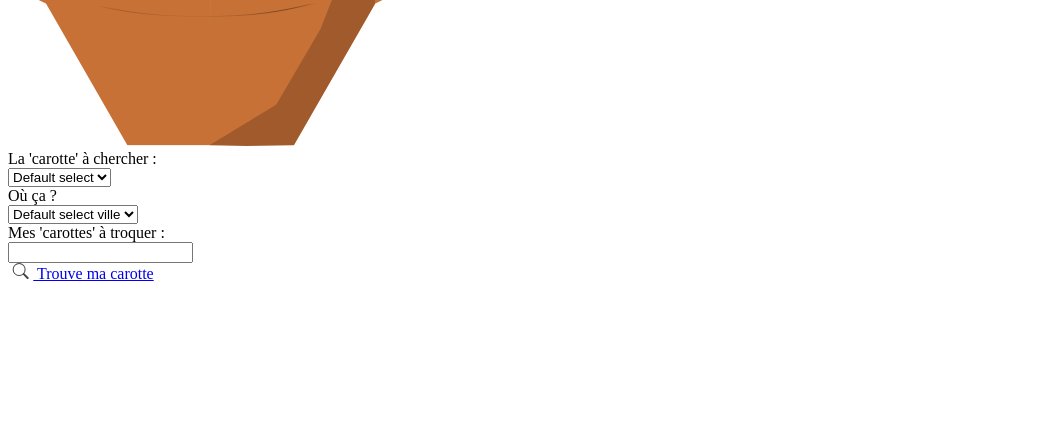
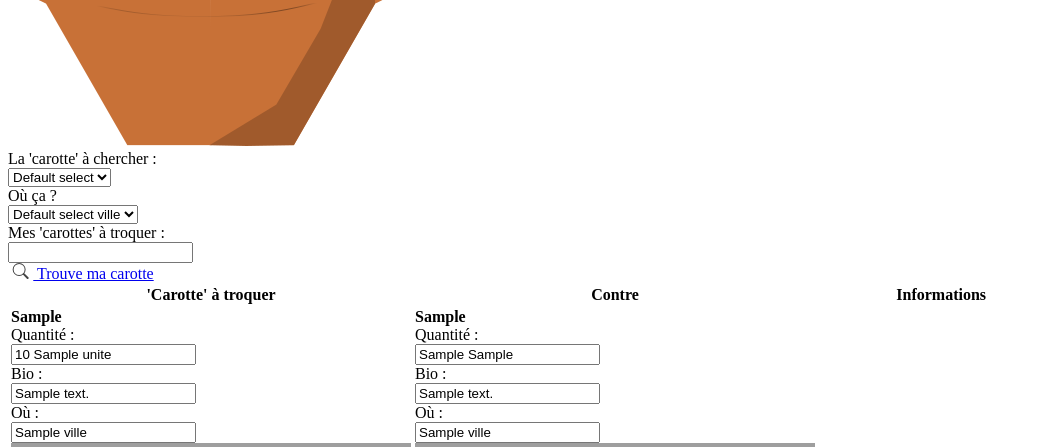
Before and after one commit to severine31/trocTaCarotte, a Symfony app: template templates/home.html.twig in a window 1280 px wide. Shown: the part 1172-1619 px from the top of the page, without its empty margins (0-1041 px from the left). Before the commit the page ends 1453 px from the top, so only its background shows below. Run offline with Twig, Linux system fonts and the light colour scheme; the template is opened without the code that fills it: most values are stand-ins (such as "Sample title", 1, 10 or a date in 2020); some libraries are stand-ins or nearby versions; grey boxes are pictures that could not be loaded.

Commit message:
Update table listing css responsive

```diff
--- a/templates/_formCarotte.html.twig
+++ b/templates/_formCarotte.html.twig
@@ -2,32 +2,32 @@
     <div>
         <b class="carotteName">{{ varsCarotte[0].carotte }}</b>
     </div>
-    <div class="container noPadding">
+    <div class="container">
         <div class="row justify-content-md-center">
-            <div class="col-6">
-                <div class="container">
-                    <div class="row">
-                        <div class="col-5 noPadding">
-                            <label for="contreCarotte" class="col labelCarotteForm noPadding">Quantité :</label>
+            <div class="col-9">
+                <div class="container noPadding">
+                    <div class="row paddingRowTab">
+                        <div class="col-6 noPadding">
+                            <label for="contreCarotte" class="col labelCarotteForm">Quantité :</label>
                         </div>
                         <div class="col-6 noPadding">
-                            <input type="contreCarotte" readonly class="form-control-plaintext form-control-sm noPadding" id="contreCarotte" value= "{{ varsCarotte[1].Quantity }} {{ varsCarotte[2].Unity }}">
+                            <input type="contreCarotte" readonly class="form-control-plaintext form-control-sm noPadding data" id="contreCarotte" value= "{{ varsCarotte[1].Quantity }} {{ varsCarotte[2].Unity }}">
                         </div>
                     </div>
                     <div class="row">
-                        <div class="col-5 noPadding">
-                            <label for="contreCarotte" class="col labelCarotteForm noPadding">Bio :</label>
+                        <div class="col-6 noPadding">
+                            <label for="contreCarotte" class="col labelCarotteForm">Bio :</label>
                         </div>
                         <div class="col-6 noPadding">
-                            <input type="contreCarotte" readonly class="form-control-plaintext form-control-sm noPadding" id="contreCarotte" value="{{ varsCarotte[3].Bio }}">
+                            <input type="contreCarotte" readonly class="form-control-plaintext form-control-sm noPadding data" id="contreCarotte" value="{{ varsCarotte[3].Bio }}">
                         </div>
                     </div>
                     <div class="row">
-                        <div class="col-5 noPadding">
-                            <label for="contreCarotte" class="col labelCarotteForm noPadding">Où :</label>
+                        <div class="col-6 noPadding">
+                            <label for="contreCarotte" class="col labelCarotteForm">Où :</label>
                         </div>
                         <div class="col-6 noPadding">
-                            <input type="contreCarotte" readonly class="form-control-plaintext form-control-sm noPadding" id="contreCarotte" value="{{ varsCarotte[5].Ville }}">
+                            <input type="contreCarotte" readonly class="form-control-plaintext form-control-sm noPadding data" id="contreCarotte" value="{{ varsCarotte[5].Ville }}">
                         </div>
                     </div>
                 </div>
--- a/templates/home.html.twig
+++ b/templates/home.html.twig
@@ -11,7 +11,7 @@
         </div>
     </div>
 
-    {#
+
     <div class="container">
         <table class="table table-hover">
             <thead class="headerRow">
@@ -30,5 +30,4 @@
             </tbody>
         </table>
     </div>
-    #}
 {% endblock %}
--- a/templates/search.html.twig
+++ b/templates/search.html.twig
@@ -27,7 +27,7 @@
                 <label for="carotteSelect" class="col customLabel">La 'carotte' à chercher :</label>
             </div>
             <div class="col-7">
-                <select class="form-control form-control-sm" id="carotteSelect">
+                <select class="form-control form-control-sm data" id="carotteSelect">
                     <option>Default select</option>
                 </select>
             </div>
@@ -37,7 +37,7 @@
                 <label for="villeSelect" class="col customLabel">Où ça ?</label>
             </div>
             <div class="col-7">
-                <select class="form-control form-control-sm" id="villeSelect">
+                <select class="form-control form-control-sm data" id="villeSelect">
                     <option>Default select ville</option>
                 </select>
             </div>
@@ -47,7 +47,7 @@
                 <label for="contreCarotte" class="col customLabel">Mes 'carottes' à troquer :</label>
             </div>
             <div class="col-7">
-                <input type="contreCarotte" class="form-control form-control-sm" id="contreCarotte" placeholder="">
+                <input type="contreCarotte" class="form-control form-control-sm data" id="contreCarotte" placeholder="">
             </div>
         </div>
     </div>
```
Also changed, not shown: assets/css/app.css (+29 -9 lines).
